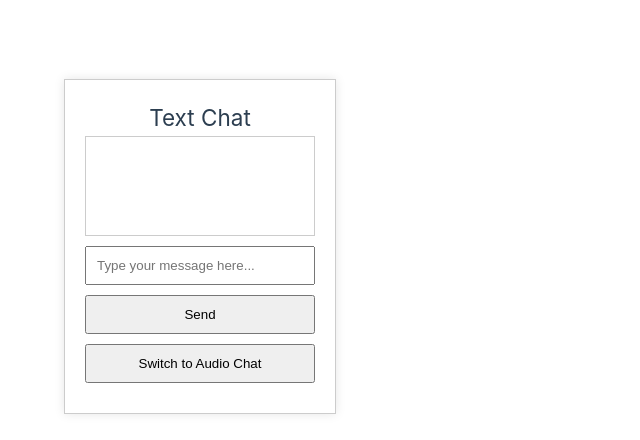
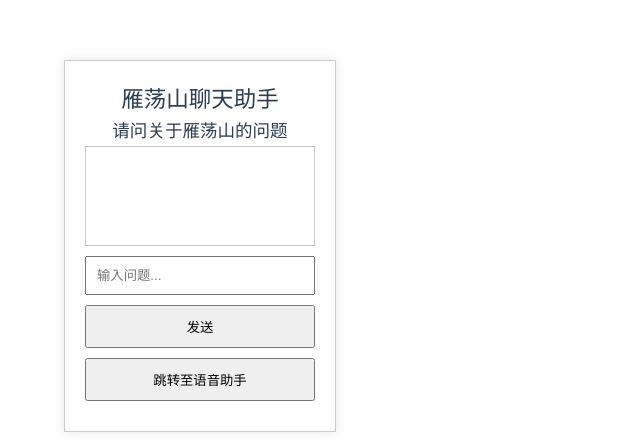
Before and after one commit to zhengsiping/vue-repo, a Vue app: page /chat-text in a window 1280 px wide. Shown: the part 154-594 px from the top of the page, without its empty margins (0-640 px from the left). Built offline with nearby package versions, Linux system fonts and the light colour scheme.

Commit message:
add production

```diff
--- a/src/components/chatbot/ChatAudio.vue
+++ b/src/components/chatbot/ChatAudio.vue
@@ -1,6 +1,7 @@
 <template>
     <div class="chat-container">
-      <h2>Audio Chat</h2>
+      <h2>雁荡山语音助手</h2>
+      <h3>请问关于雁荡山的问题</h3>
       <button
         @click="handleRecording"
         :style="{ backgroundColor: isRecording ? 'red' : '', cursor: isSending ? 'not-allowed' : 'pointer' }"
@@ -9,7 +10,7 @@
         {{ buttonText }}
       </button>
       <p v-if="errorMessage" class="error">{{ errorMessage }}</p>
-      <button @click="switchToTextChat">Switch to Text Chat</button>
+      <button @click="switchToTextChat">跳转至聊天助手</button>
     </div>
   </template>
 
@@ -23,7 +24,7 @@
         isSending: false,
         mediaRecorder: null,
         audioChunks: [],
-        buttonText: "Record",
+        buttonText: "录音",
         errorMessage: "",
         startTime: null,
         playingAudio: null,
@@ -53,20 +54,20 @@
 
             if (duration < 1) {
               this.errorMessage = "录音太短";
-              this.buttonText = "Record";
+              this.buttonText = "录音";
               return;
             }
 
             const audioBlob = new Blob(this.audioChunks, { type: 'audio/wav' });
             this.isSending = true;
-            this.buttonText = "Sending...";
+            this.buttonText = "发送录音中...";
             await this.sendAudio(audioBlob);
           };
 
           this.startTime = Date.now();
           this.mediaRecorder.start();
           this.isRecording = true;
-          this.buttonText = "Recording, click to stop";
+          this.buttonText = "录音中, 点击停止";
         } else {
           this.mediaRecorder.stop();
           this.isRecording = false;
@@ -92,7 +93,7 @@
           console.error('Error uploading audio:', error);
         } finally {
           this.isSending = false;
-          this.buttonText = "Record";
+          this.buttonText = "录音";
         }
       },
 
--- a/src/components/chatbot/ChatText.vue
+++ b/src/components/chatbot/ChatText.vue
@@ -1,14 +1,15 @@
 <template>
     <div class="chat-container">
-      <h2>Text Chat</h2>
+        <h2>雁荡山聊天助手</h2>
+        <h3>请问关于雁荡山的问题</h3>
       <div class="output">
         <p>{{ outputText }}</p>
       </div>
-      <input v-model="inputText" type="text" placeholder="Type your message here..." />
+      <input v-model="inputText" type="text" placeholder="输入问题..." />
       <button @click="sendMessage" :disabled="isSending">
-        {{ isSending ? 'Sending...' : 'Send' }}
+        {{ isSending ? '发送中...' : '发送' }}
       </button>
-      <button @click="switchToAudioChat">Switch to Audio Chat</button>
+      <button @click="switchToAudioChat">跳转至语音助手</button>
     </div>
   </template>
 
```
